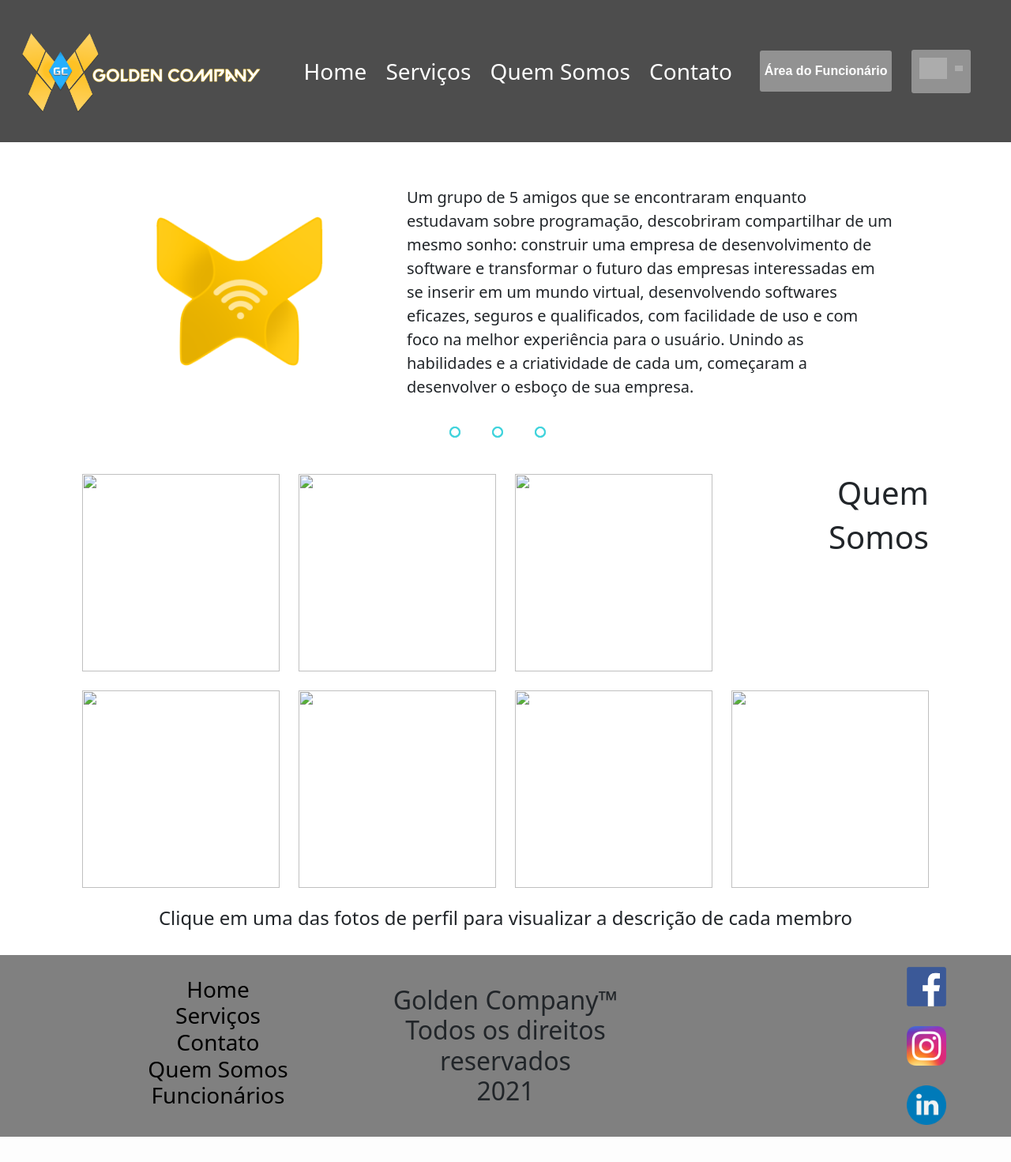
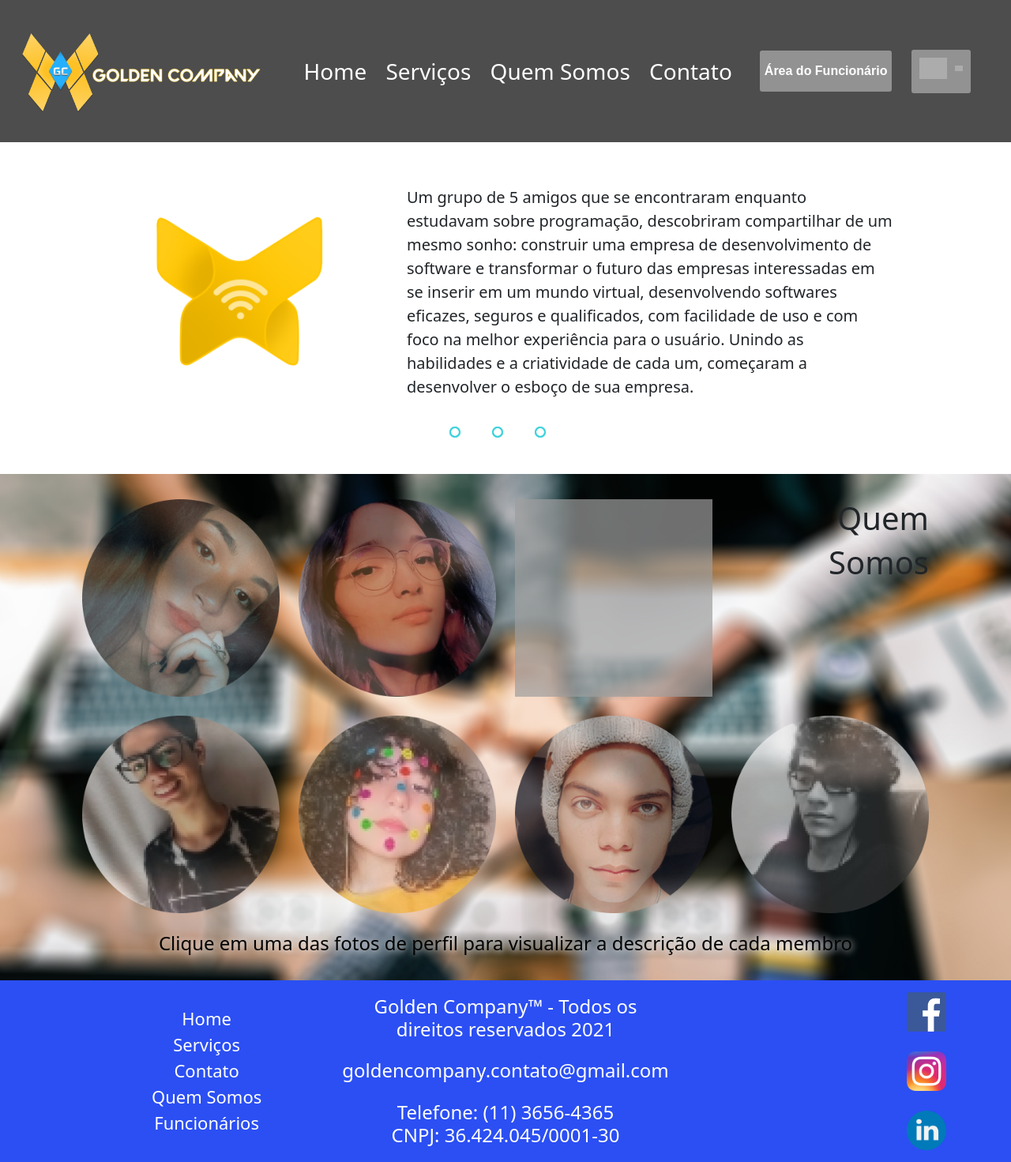
Before and after one commit to Golden-CompanyS/PHP_GoldenCompanyAntigo, a PHP site: page /history.php in a window 1280 px wide. Shown: the whole page at 79% size. Before the commit the page ends 1439 px from the top, so only its background shows below. Run offline with PHP 8.4, Linux system fonts and the light colour scheme; grey boxes are pictures that could not be loaded.

Commit message:
Reinvenção da parte dos funcionários

```diff
--- a/footer.html
+++ b/footer.html
@@ -1,32 +1,46 @@
-<div style="background:gray">
+<style>
+	.GuiaFooter{
+		color:white;
+	}
+	a{
+		text-decoration:none;
+	}
+</style>
+
+<div style="background:#2B4FF3">
 <div class="container" style="padding-top:15px;padding-bottom:15px;">
-	<div class="row" style="background: gray;display: flex;align-items: center;">
+	<div class="row" style="background: #2B4FF3;display: flex;align-items: center;">
 		<div class="col-sm">
 			<ul style="list-style:none;margin:0px">
-				<h3 align="center">
-					<li><a href="index.php#Home" style="text-decoration: none;color:black;">Home</a></li>
-					<li><a href="index.php#Services" style="text-decoration: none;color:black;">Serviços</a></li>
-					<li><a href="index.php#Contact" style="text-decoration: none;color:black;">Contato</a></li>
-					<li><a href="history.php" style="text-decoration: none;color:black;">Quem Somos</a></li>
-					<li><a href="history.php#Funcs" style="text-decoration: none;color:black;">Funcionários</a></li>
-				</h3>
+				<div class="GuiaFooter" align="center" style="font-size:22px;">
+					<li><a href="index.php#Home">Home</a></li>
+					<li><a href="index.php#Services">Serviços</a></li>
+					<li><a href="index.php#Contact">Contato</a></li>
+					<li><a href="history.php">Quem Somos</a></li>
+					<li><a href="history.php#Funcs">Funcionários</a></li>
+				</div>
 			</ul>
 		</div>
 		<div class="col-sm">
-			<h2 align="center" style="margin:0px;">
-				Golden Company™
-			</h2>
-			<h2 align="center" style="margin:0px;">
-				Todos os direitos reservados
-			</h2>
-			<h2 align="center" style="margin:0px;">
-				2021
-			</h2>
+			<h4 align="center" style="margin:0px; color:white;">
+				Golden Company™ - Todos os direitos reservados 2021
+			</h4>
+			<br>
+			<h4 align="center" style="margin:0px; color:white;">
+				<a href="mailto:goldencompany.contato@gmail.com">
+					goldencompany.contato@gmail.com
+				</a>
+			</h4>
+			<br>
+			<h4 align="center" style="margin:0px; color:white;">
+				Telefone: (11) 3656-4365<br>
+				CNPJ: 36.424.045/0001-30
+			</h4>
 		</div>
 		<div class="col-sm" style="display: flex;justify-content: space-between;flex-direction: column;height: 200px;align-items: flex-end;">
-			<img src="img/socialmedia/facebook.png" width="50" height="50">
-			<img src="img/socialmedia/instagram.png" width="50" height="50">
-			<img src="img/socialmedia/linkedin.png" width="50" height="50">
+			<a href="https://www.instagram.com/golden_.company/"><img src="img/socialmedia/facebook.png" width="50" height="50"></a>
+			<a href="https://www.instagram.com/golden_.company/"><img src="img/socialmedia/instagram.png" width="50" height="50"></a>
+			<a href="https://www.instagram.com/golden_.company/"><img src="img/socialmedia/linkedin.png" width="50" height="50"></a>
 		</div>
 	</div>
 </div>
--- a/history.php
+++ b/history.php
@@ -14,27 +14,31 @@
 			include "slides history.html";
 		?>
 
-			<section id="Funcs">
+			<section id="Funcs" style="background-image: url('img/funcs/bg.jpg');background-size:cover;padding-top:2.5%;">
 				<div style="display:flex;align-items: center;flex-direction: column;">
 					<div class="row">
-					  <div class="col"><img src="" height="250" width="250"></div>
-					  <div class="col"><img src="" height="250" width="250"></div>
-					  <div class="col"><img src="" height="250" width="250"></div>
+					  <div class="col"><img id="lety" src="img/funcs/lety.png" height="250" width="250" style="opacity:70%"></div>
+					  <div class="col"><img id="lari" src="img/funcs/lari.png" height="250" width="250" style="opacity:70%"></div>
+					  <div class="col"><img id="tav" src="img/funcs/tav.png" height="250" width="250" style="opacity:70%"></div>
 					  <div class="col">
-						<div style="width:250px;display:flex;flex-direction: column;align-items: flex-end;"><h1>Quem</h1><h1>Somos</h1></div>
+						<div style="width:250px;display:flex;flex-direction: column;align-items: flex-end;">
+							<h1>Quem</h1><h1>Somos</h1>
+						</div>
 					  </div>
 					</div><br>
 					<div class="row">
-					  <div class="col"><img src="" height="250" width="250"></div>
-					  <div class="col"><img src="" height="250" width="250"></div>
-					  <div class="col"><img src="" height="250" width="250"></div>
-					  <div class="col"><img src="" height="250" width="250"></div>
+					  <div class="col"><img id="gus" src="img/funcs/gus.png" height="250" width="250" style="opacity:70%"></div>
+					  <div class="col"><img id="eri" src="img/funcs/eri.png" height="250" width="250" style="opacity:70%"></div>
+					  <div class="col"><img id="wes" src="img/funcs/wes.png" height="250" width="250" style="opacity:70%"></div>
+					  <div class="col"><img id="gui" src="img/funcs/gui.png" height="250" width="250" style="opacity:70%"></div>
 					</div>
 				</div><br>
-				<h4 align="center">
+				<h4 align="center" style="color:black;text-shadow: 1px 1px 10px white;" id="descFunc">
 				Clique em uma das fotos de perfil
 				para visualizar a descrição
-				de cada membro</h4><br>
+				de cada membro
+				</h4><br>
+				<script src="scripts/dynamicFuncs.js"></script>
 			</section>
 		<?php include "footer.html" ?>
 	</body>
```
Also changed, not shown: scripts/dynamicFuncs.js (added, +71 -0 lines), img/funcs/bg.jpg (added), img/funcs/eri.png (added), img/funcs/gui.png (added), img/funcs/gus.png (added), img/funcs/lari.png (added), img/funcs/lety.png (added), img/funcs/taav.png (added), img/funcs/wes.png (added).
